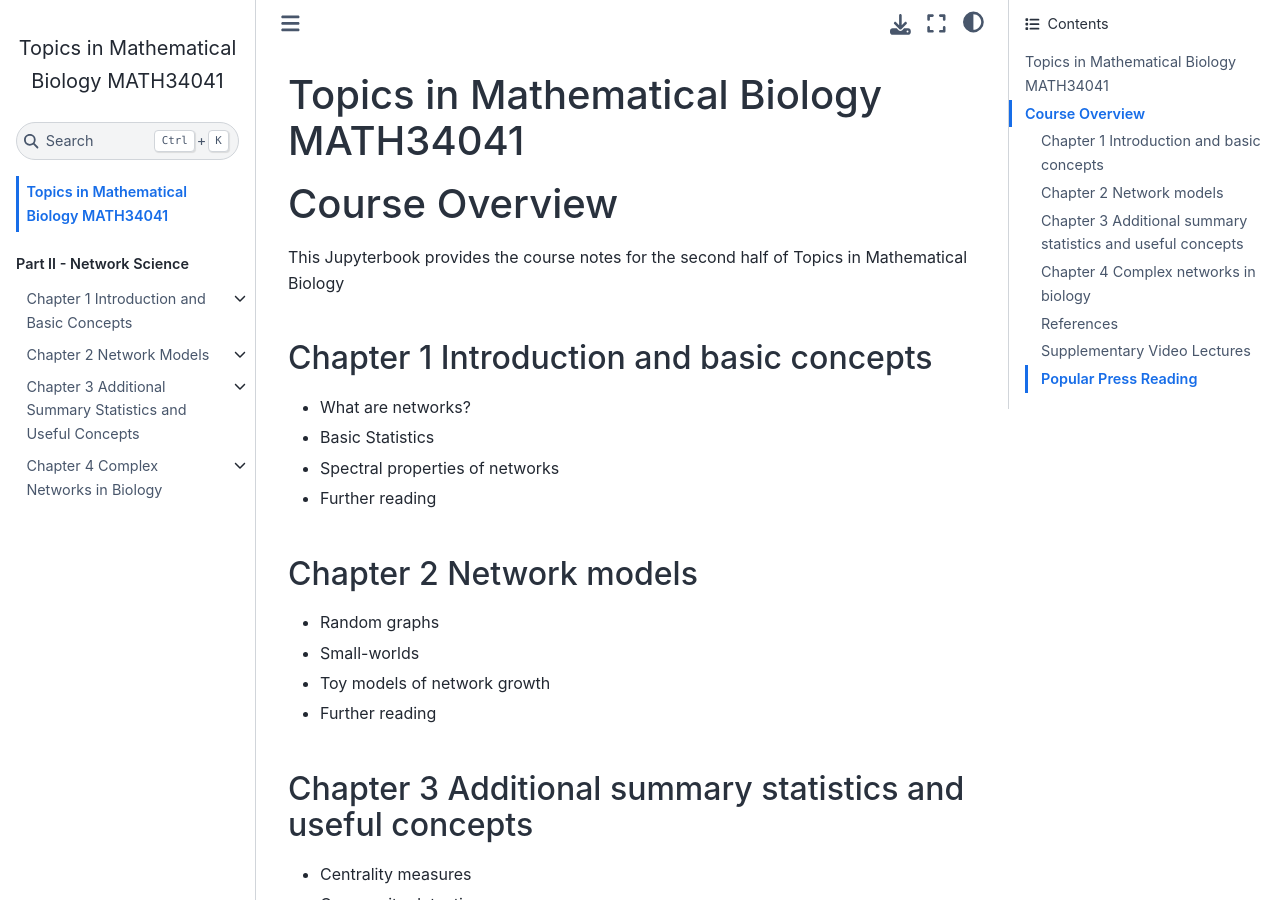
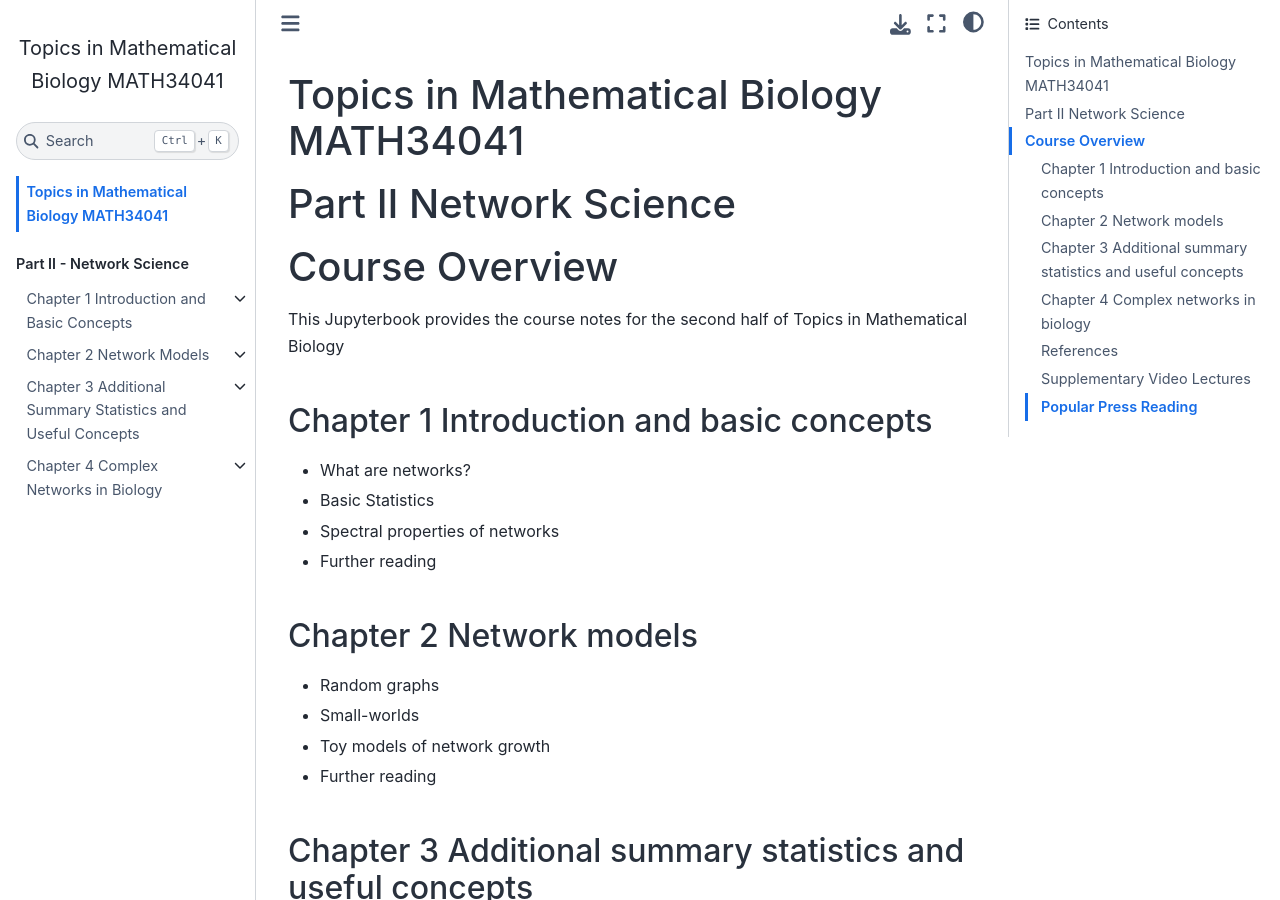
Before and after one commit to jjcrofts77/TMB-MATH34041, a Jupyter Book: the page built from intro.md, in a window 1280 px wide and 900 px high. Built offline with Jupyter Book 1.0.4 settings and Sphinx 7.4.7 and the Sphinx Book theme 1.1.4, drawn with Linux system fonts in a browser that asks for light colours.

Commit message:
Update intro.md

```diff
--- a/intro.md
+++ b/intro.md
@@ -1,5 +1,7 @@
 <!-- #region -->
 # Topics in Mathematical Biology MATH34041
+
+# Part II Network Science
 
 # Course Overview
 
```
